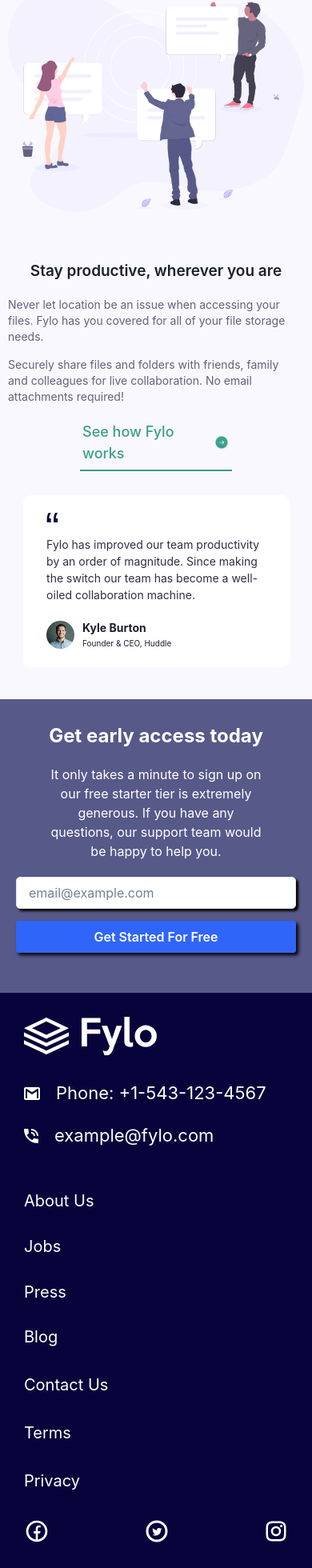
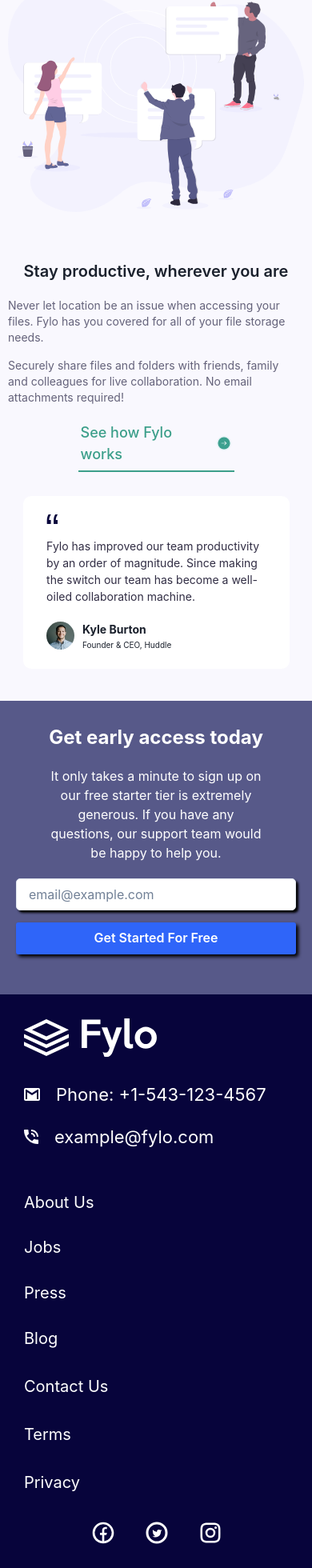
Before and after one commit to Izima01/Techathon-Task-2, a React (Vite) app: page / in a window 390 px wide. Shown: the part 859-2819 px from the top of the page at 80% size. Built offline with nearby package versions, Linux system fonts and the light colour scheme.

Commit message:
mobile responsiveness

```diff
--- a/src/Components/Footer.jsx
+++ b/src/Components/Footer.jsx
@@ -84,11 +84,11 @@ const Footer = () => {
                 <Box
                     w={['100%', '100%', 'auto', '130px']}
                 >
-                    <Flex
+                <Flex
                     justify={'space-between'}
                     align={'center'}
                     mx={'auto'}
-                    w={'auto'}
+                    w={['50%', '50%', 'auto', 'auto']}
                     h={['auto', 'auto', '130px', 'auto']}
                     flexDirection={['row', 'row', 'column', 'row']}
                 >
--- a/src/Components/Navbar.jsx
+++ b/src/Components/Navbar.jsx
@@ -6,7 +6,7 @@ const Navbar = () => {
     return (
         <Box
             w={['90%', '90%', 'auto']}
-            margin={['0 5%', '0 5%', '0 50px','0 80px']}
+            margin={['0 5%', '0 5%', '0 50px', '0 50px', '0 80px']}
             py={'30px'}
         >
             <Flex
--- a/src/Components/Productive.jsx
+++ b/src/Components/Productive.jsx
@@ -39,7 +39,7 @@ const Productive = () => {
             >
                 <Box className='left' w={['100%', '100%', '50%', '60%']}>
                     <Heading
-                        fontSize={['19px', '19px', '32px']}
+                        fontSize={['20px', '19px', '32px']}
                         fontWeight={[600, 600, 600]}
                         my={'20px'}
                         textAlign={['center', 'center', 'start']}
@@ -70,7 +70,7 @@ const Productive = () => {
                         alignItems={'center'}
                         to="#" pb={'7px'} px={'3px'}
                         borderBottom={'2px solid #3c9f8a'}
-                        width={['190px', '172px']}
+                        width={['195px', '172px']}
                         mx={['auto', 'auto', '0']}
                     >
                         <Text
```
